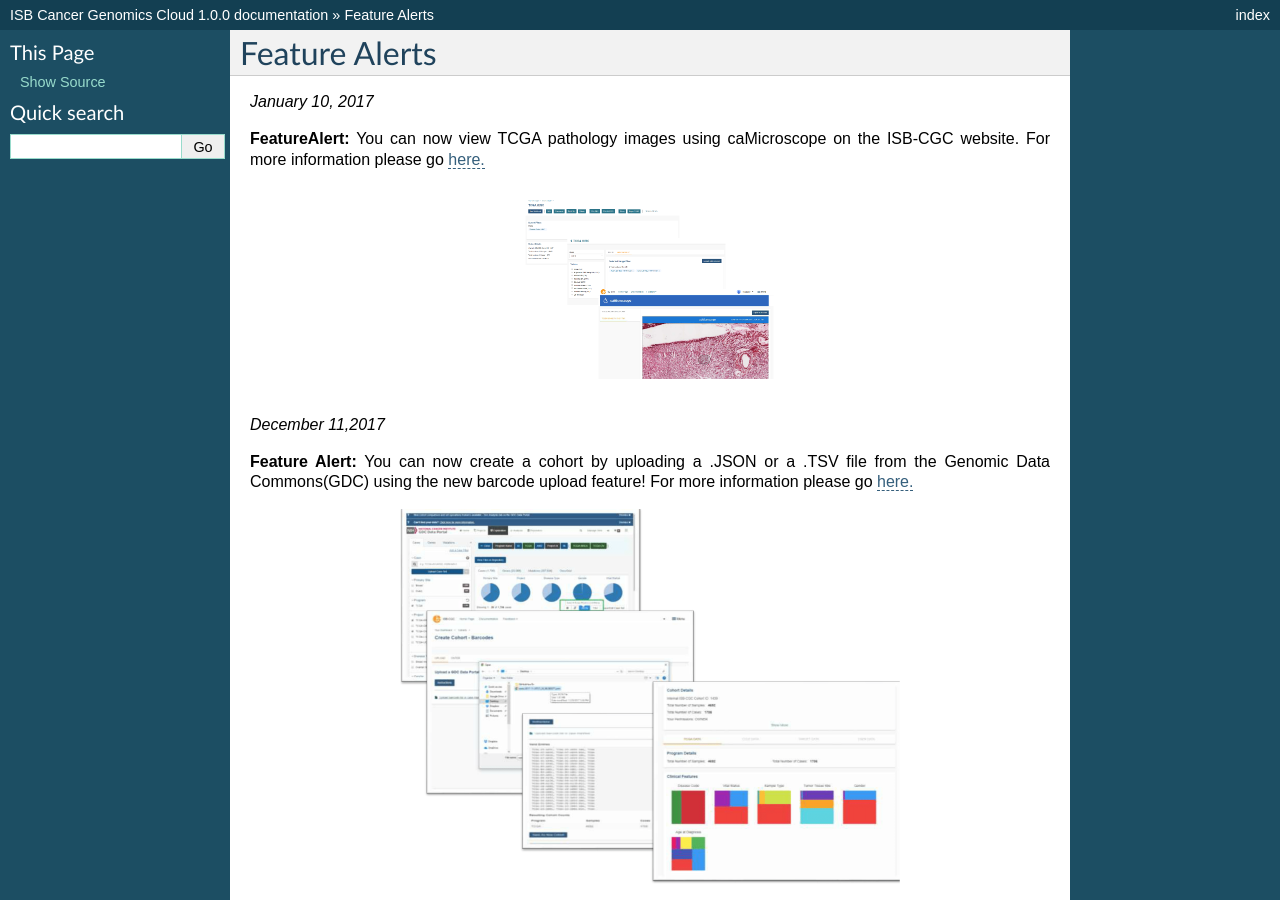
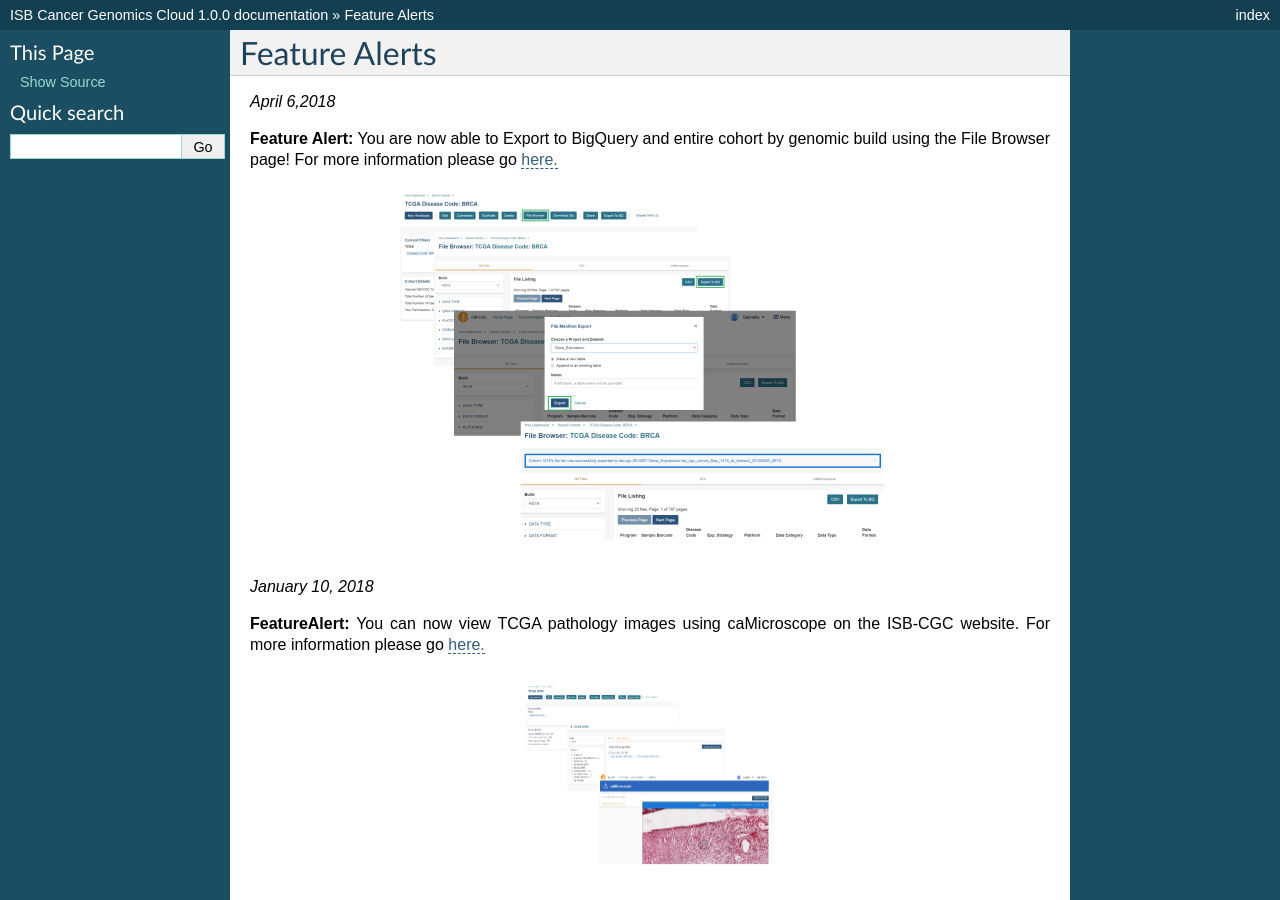
Before and after one commit to isb-cgc/readthedocs, a Sphinx documentation site: the page built from docs/source/sections/FeatureAlerts.rst, in a window 1280 px wide and 900 px high. Built offline with Sphinx 7.4.7, drawn with Linux system fonts in a browser that asks for light colours; pages that are not in the unit, such as notebooks, are missing from menus.

Commit message:
feature alert page updated

```diff
--- a/docs/source/sections/FeatureAlerts.rst
+++ b/docs/source/sections/FeatureAlerts.rst
@@ -3,7 +3,16 @@ Feature Alerts
 ************************
 
 
-*January 10, 2017*
+*April 6,2018*
+
+**Feature Alert:**  You are now able to Export to BigQuery and entire cohort by genomic build using the File Browser page! For more information please go `here. <http://isb-cancer-genomics-cloud.readthedocs.io/en/latest/sections/webapp/Saved-Cohorts.html#export-file-list-to-bigquery>`_
+
+.. image:: ExportBQTweet-1.png
+   :scale: 25
+   :align: center
+
+
+*January 10, 2018*
 
 **FeatureAlert:** You can now view TCGA pathology images using caMicroscope on the ISB-CGC website. For more information please go `here. <http://isb-cancer-genomics-cloud.readthedocs.io/en/latest/sections/webapp/Saved-Cohorts.html#viewing-a-pathology-image>`_
 
```
